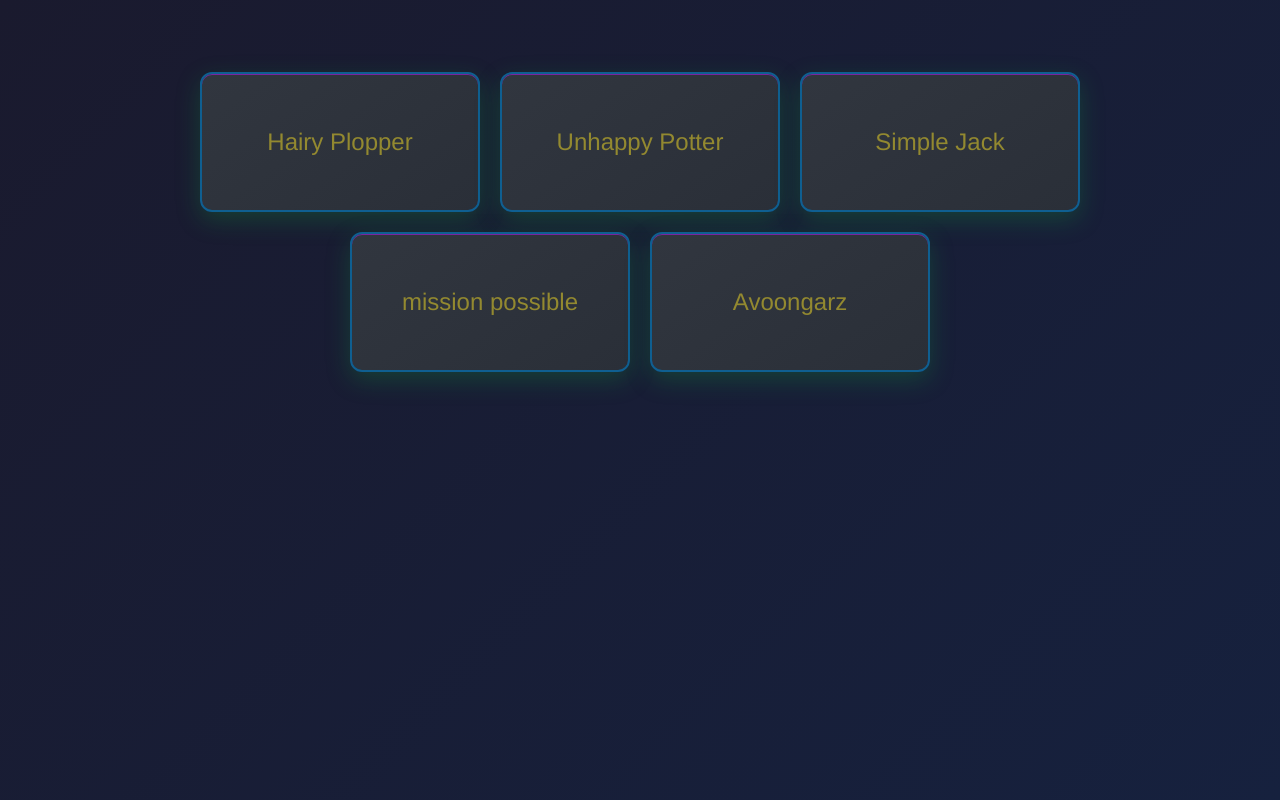
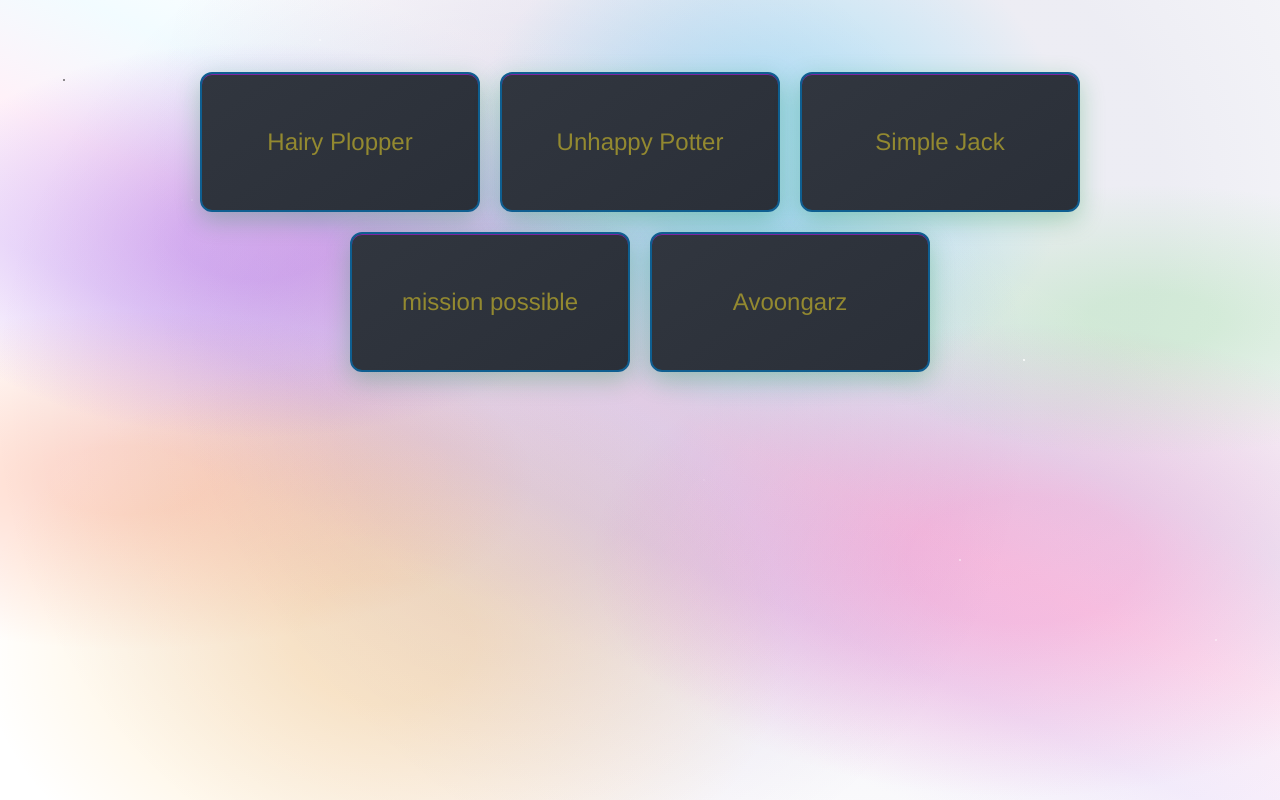
Before and after one commit to HuskyBell2/project-1, a React (Vite) app: page / in a window 1280 px wide. Built offline with nearby package versions, Linux system fonts and the light colour scheme.

Commit message:
something

```diff
--- a/src/index.css
+++ b/src/index.css
@@ -7,12 +7,84 @@
 body {
 	padding: 40px;
 	background: linear-gradient(135deg, #1a1a2e, #16213e);
+	background: radial-gradient(
+			circle at 5% 10%,
+			rgba(46, 45, 45, 0.9) 0.5px,
+			transparent 1px
+		),
+		radial-gradient(
+			circle at 15% 25%,
+			rgba(255, 255, 255, 0.7) 0.3px,
+			transparent 0.8px
+		),
+		radial-gradient(circle at 25% 5%, rgba(255, 255, 255, 0.8) 0.4px, transparent 1px),
+		radial-gradient(
+			circle at 35% 40%,
+			rgba(255, 255, 255, 0.6) 0.2px,
+			transparent 0.6px
+		),
+		radial-gradient(
+			circle at 45% 15%,
+			rgba(255, 255, 255, 0.9) 0.6px,
+			transparent 1.2px
+		),
+		radial-gradient(
+			circle at 55% 60%,
+			rgba(255, 255, 255, 0.5) 0.3px,
+			transparent 0.8px
+		),
+		radial-gradient(
+			circle at 65% 30%,
+			rgba(255, 255, 255, 0.8) 0.4px,
+			transparent 1px
+		),
+		radial-gradient(
+			circle at 75% 70%,
+			rgba(255, 255, 255, 0.7) 0.5px,
+			transparent 1px
+		),
+		radial-gradient(
+			circle at 85% 20%,
+			rgba(255, 255, 255, 0.6) 0.3px,
+			transparent 0.8px
+		),
+		radial-gradient(
+			circle at 95% 80%,
+			rgba(255, 255, 255, 0.8) 0.4px,
+			transparent 1px
+		),
+		radial-gradient(
+			circle at 10% 75%,
+			rgba(255, 255, 255, 0.5) 0.2px,
+			transparent 0.6px
+		),
+		radial-gradient(
+			circle at 80% 45%,
+			rgba(255, 255, 255, 0.9) 0.6px,
+			transparent 1.2px
+		),
+		radial-gradient(ellipse at 20% 30%, rgba(138, 43, 226, 0.3) 5%, transparent 25%),
+		radial-gradient(ellipse at 80% 70%, rgba(255, 20, 147, 0.2) 8%, transparent 30%),
+		radial-gradient(ellipse at 60% 20%, rgba(0, 191, 255, 0.25) 6%, transparent 28%),
+		radial-gradient(ellipse at 30% 80%, rgba(255, 165, 0, 0.2) 7%, transparent 32%),
+		radial-gradient(ellipse at 90% 40%, rgba(50, 205, 50, 0.15) 4%, transparent 20%),
+		radial-gradient(ellipse at 10% 60%, rgba(255, 69, 0, 0.18) 5%, transparent 25%),
+		linear-gradient(
+			25deg,
+			transparent 20%,
+			rgba(255, 255, 255, 0.02) 30%,
+			rgba(138, 43, 226, 0.08) 40%,
+			rgba(255, 20, 147, 0.06) 50%,
+			rgba(0, 191, 255, 0.05) 60%,
+			rgba(255, 255, 255, 0.03) 70%,
+			transparent 80%
+		),
+		radial-gradient(circle at 40% 50%, rgba(75, 0, 130, 0.1) 20%, transparent 60%),
+		radial-gradient(circle at 70% 25%, rgba(25, 25, 112, 0.08) 25%, transparent 70%);
 	color: burlywood;
 	font-family: 'Franklin Gothic Medium', Arial, sans-serif;
 	min-height: 100vh;
-	background: radial-gradient(circle at 5% 10%, rgba(255, 255, 255, 0.9) .5px transparent);
-	radial-gradient(circle at 15% 25%:;rgba(255,255,255,.7):; .3px,transparent .8px);
-
+}
 h2 {
 	color: #938930;
 	text-align: center;
```
